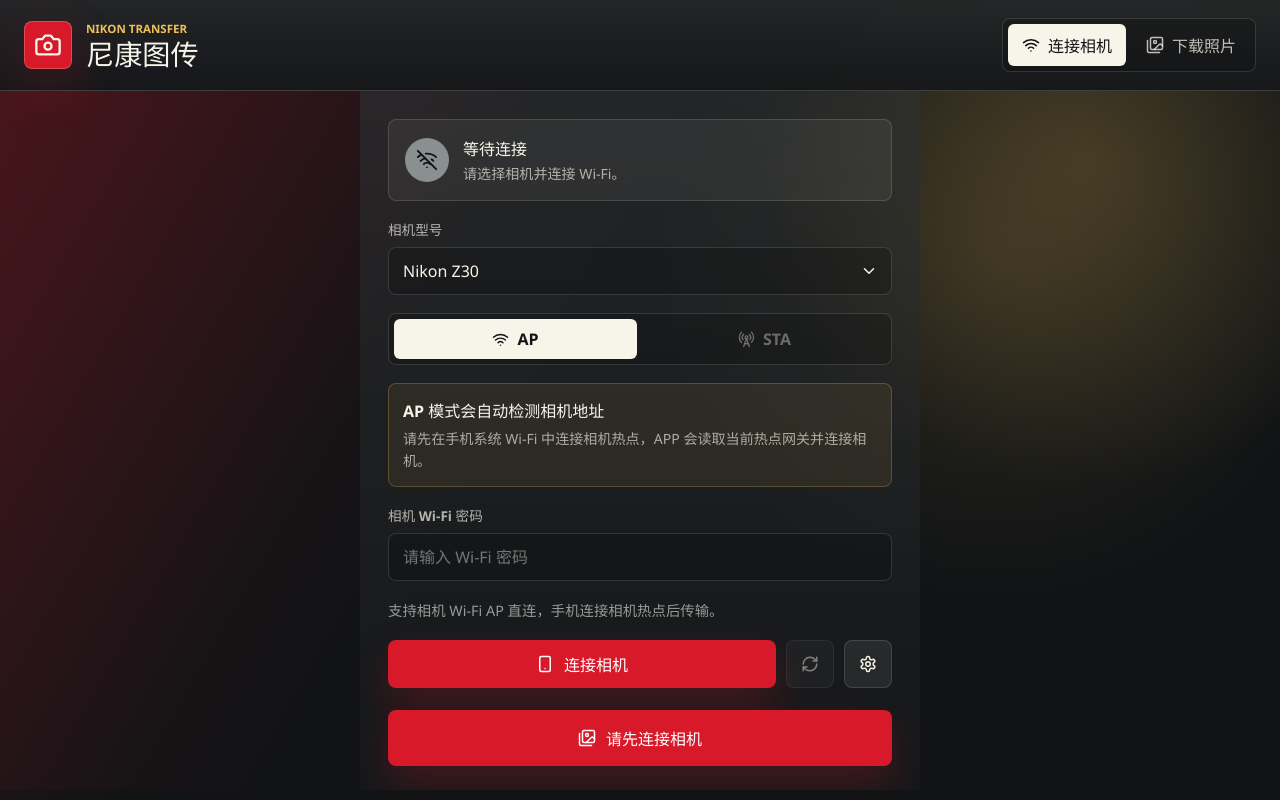
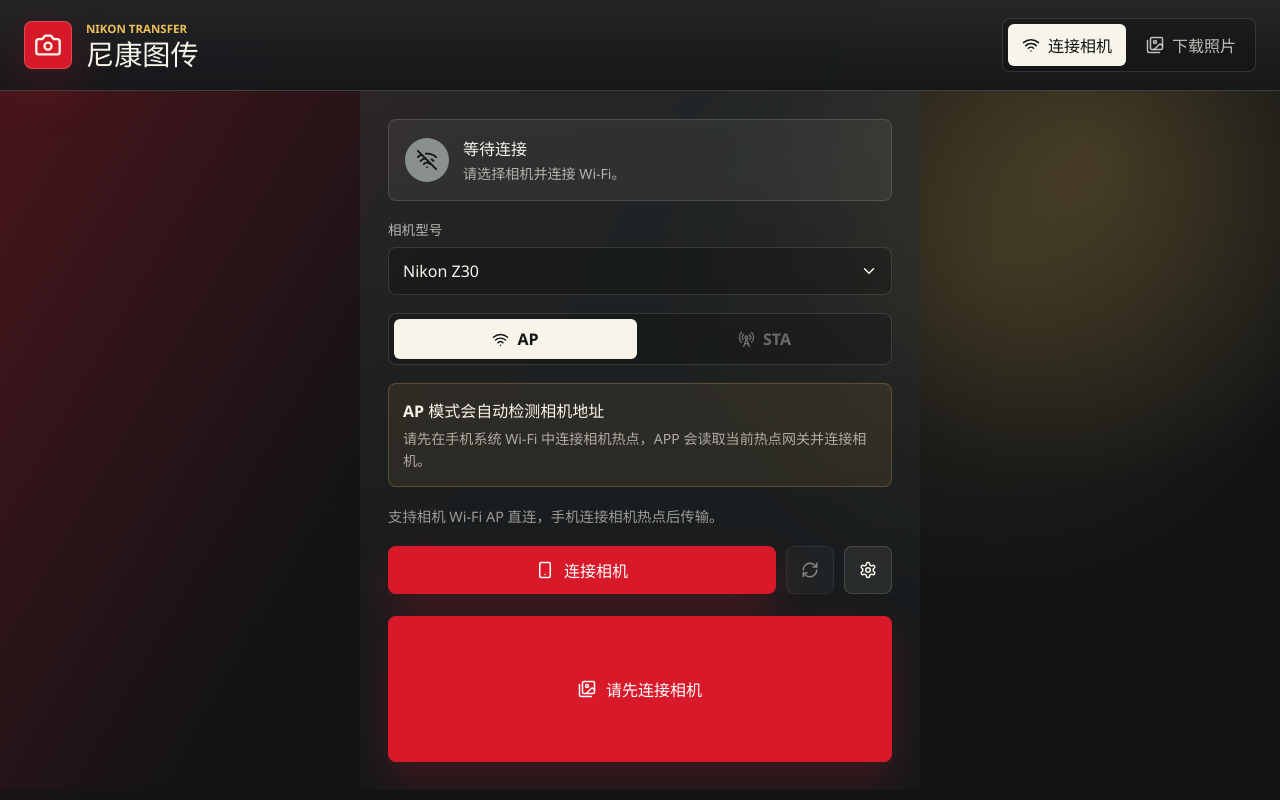
Before and after one commit to wangjinjing1/nikon-image-transmission, a React (Vite) app: page / in a window 1280 px wide. Built offline with nearby package versions, Linux system fonts and the light colour scheme; what @capacitor/core would draw is missing.

Commit message:
Remove Wi-Fi password input

```diff
--- a/src/App.tsx
+++ b/src/App.tsx
@@ -27,7 +27,6 @@
   const [model, setModel] = useState<CameraModel>('Z30');
   const [mode, setMode] = useState<ConnectionMode>('ap');
   const [host, setHost] = useState('');
-  const [wifiPassword, setWifiPassword] = useState('');
   const [size, setSize] = useState<DownloadSize>('8mp');
   const [connection, setConnection] = useState<CameraConnection | null>(null);
   const [photos, setPhotos] = useState<CameraPhoto[]>([]);
@@ -44,11 +43,6 @@
   const connectionHost = mode === 'ap' ? '' : host.trim();
 
   async function connect() {
-    if (mode === 'ap' && !wifiPassword.trim()) {
-      setMessage('请输入相机 Wi-Fi 密码后再连接。');
-      return;
-    }
-
     setBusy('connect');
     setMessage(
       mode === 'ap'
@@ -58,7 +52,7 @@
           : '正在自动发现 STA 模式相机...'
     );
     try {
-      const nextConnection = await cameraClient.connect(model, mode, connectionHost, wifiPassword.trim());
+      const nextConnection = await cameraClient.connect(model, mode, connectionHost);
       setConnection(nextConnection);
       setMessage(`${nextConnection.cameraName ?? profile.name} 已连接，正在读取照片。`);
       await refreshPhotos();
@@ -267,16 +261,6 @@
           </div>
         )}
 
-        <label className="field">
-          <span>{mode === 'ap' ? '相机 Wi-Fi 密码' : '手机热点/Wi-Fi 密码（可选）'}</span>
-          <input
-            value={wifiPassword}
-            onChange={(event) => setWifiPassword(event.target.value)}
-            placeholder="请输入 Wi-Fi 密码"
-            type="password"
-          />
-        </label>
-
         <p className="profile-note">{profile.notes}</p>
 
         <div className="button-row">
--- a/src/nikonCamera.ts
+++ b/src/nikonCamera.ts
@@ -2,7 +2,7 @@
 import type { CameraConnection, CameraModel, CameraPhoto, ConnectionMode, DownloadSize } from './types';
 
 interface NikonCameraPlugin {
-  connect(options: { model: CameraModel; mode: ConnectionMode; host: string; wifiPassword?: string; port?: number }): Promise<CameraConnection>;
+  connect(options: { model: CameraModel; mode: ConnectionMode; host: string; port?: number }): Promise<CameraConnection>;
   listPhotos(): Promise<{ photos: CameraPhoto[] }>;
   requestStoragePermission(): Promise<{ storage: 'granted' | 'denied' | 'prompt' | 'prompt-with-rationale' }>;
   downloadPhotos(options: { objectHandles: number[]; size: DownloadSize; albumName: string }): Promise<{ saved: number }>;
@@ -95,7 +95,7 @@
 export class NikonCameraClient {
   private demoMode = !Capacitor.isNativePlatform();
 
-  async connect(model: CameraModel, mode: ConnectionMode, host: string, wifiPassword: string) {
+  async connect(model: CameraModel, mode: ConnectionMode, host: string) {
     if (this.demoMode) {
       await wait(700);
       return {
@@ -108,7 +108,7 @@
       };
     }
 
-    return NativeNikonCamera.connect({ model, mode, host, wifiPassword });
+    return NativeNikonCamera.connect({ model, mode, host });
   }
 
   async listPhotos() {
```
Also changed, not shown: 1 other file (tests, documents, lock files or other folders).
